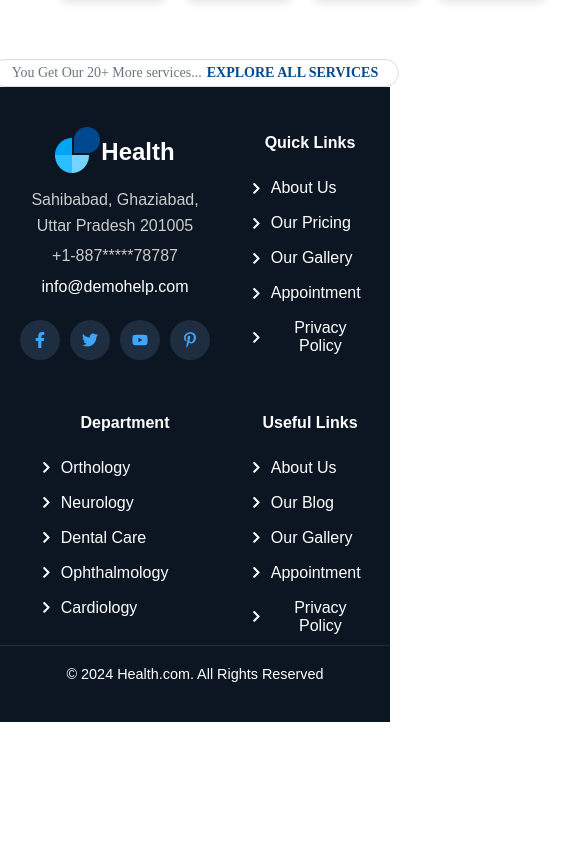
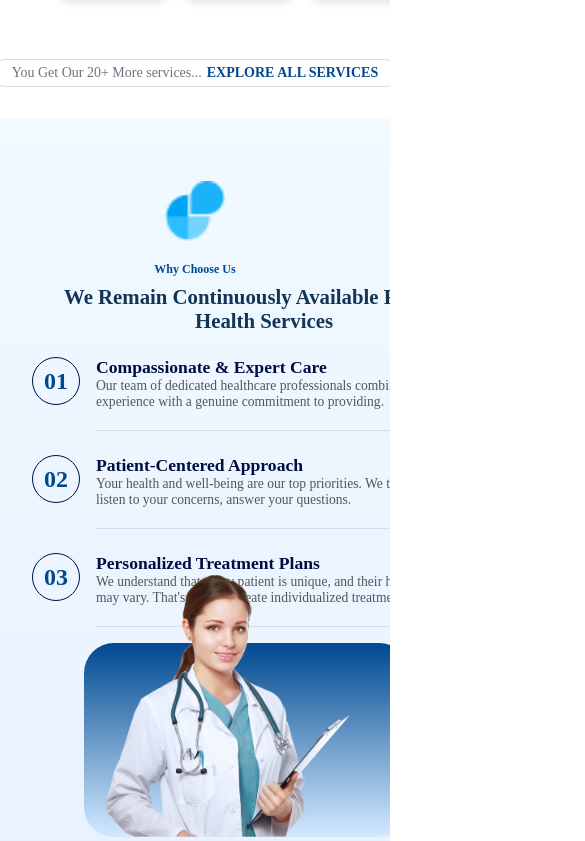
Before and after one commit to majbaulhoque/HealthX-Ventures, a React (Vite) app: page / in a window 390 px wide. Shown: the part 1443-2284 px from the top of the page, 585 px wide, since content can reach past the window. Before the commit the page ends 2165 px from the top, so only its background shows below. Built offline with nearby package versions, Linux system fonts and the light colour scheme.

Commit message:
added choose us section

```diff
--- /dev/null
+++ b/src/Component/Choose Us/ChooseUs.css
@@ -0,0 +1,240 @@
+/* Section Styling */
+.choose-us-section {
+    padding: 2rem;
+    background: linear-gradient(to bottom, #F1FAFF, #E8F1FF);
+    margin-top: 2rem;
+}
+
+.choose-container {
+    display: flex;
+    align-items: center;
+    margin-bottom: 1.5rem;
+    max-width: 1120px;
+    margin: auto;
+    padding-top: 60px;
+    margin-bottom: 10px;
+}
+
+.choose-container p {
+    color: #004990;
+    font-size: 16px;
+    font-weight: bold;
+}
+
+.choose-us-logo {
+    margin-right: 10px;
+}
+
+.container {
+    display: flex;
+    flex-direction: row;
+    align-items: center;
+    justify-content: space-between;
+    flex-wrap: wrap;
+    max-width: 1120px;
+    margin: auto;
+    padding-bottom: 20px;
+}
+
+/* Left Content Section */
+.choose-us-content {
+    flex: 1;
+    min-width: 300px;
+}
+
+.choose-us-content h2 {
+    font-size: 1.8rem;
+    color: #123456;
+    margin-bottom: 1.5rem;
+    width: 400px;
+}
+
+.choose-us-point {
+    display: flex;
+    margin-bottom: 1.5rem;
+}
+
+.point-number {
+    font-size: 1.5rem;
+    font-weight: bold;
+    color: #004990;
+    margin-right: 1rem;
+    border: 1px solid #000D44;
+    border-radius: 50%;
+    padding: 7px;
+    display: flex;
+    align-items: center;
+    justify-content: center;
+    width: 2rem; /* Set the width of the circle */
+    height: 2rem; /* Set the height of the circle */
+}
+
+.point-details h3 {
+    font-size: 1.1rem;
+    color: #000D44;
+    font-weight: bold;
+}
+
+.point-details p {
+    font-size: 0.95rem;
+    color: #555;
+    width: 400px;
+    padding-bottom: 20px;
+    border-bottom: 1px solid #D8DDE1;
+}
+
+/* Right Image Section */
+.choose-us-image {
+    position: relative;
+    flex: 1;
+    display: flex;
+    justify-content: center;
+    align-items: center;
+    max-width: 500px;
+    margin-top: -80px;
+}
+
+.background-shape {
+    position: absolute;
+    background: linear-gradient(180deg, #004990, #D3EAFF);
+    width: 100%;
+    height: 73%;
+    border-radius: 30px;
+    margin-right: 35px;
+    z-index: 0;
+    top: 27%;
+}
+
+.doctor-image {
+    position: relative;
+    z-index: 1;
+    width: 100%;
+    max-width: 400px; /* More reduction for medium and small devices */
+    margin-right: 75px;
+}
+
+.plus-icon {
+    position: absolute;
+    top: 22%;
+    margin-left: 475px;
+    width: 120px;
+    z-index: 2;
+}
+
+/* Responsive Design */
+
+/* Large Devices */
+@media screen and (max-width: 1200px) {
+    .choose-container {
+        display: flex;
+        align-items: center;
+        margin-bottom: 1.5rem;
+        max-width: 1120px;
+        margin: auto;
+        padding-top: 60px;
+        margin-bottom: 5px;
+        justify-content: flex-start;
+    }
+
+    .choose-us-logo {
+        margin-right: 10px;
+        width: 80px;
+    }
+
+    .choose-container p {
+        color: #004990;
+        font-size: 16px;
+        font-weight: bold;
+    }
+}
+
+/* Medium Devices */
+@media screen and (max-width: 768px) {
+    .choose-container {
+        display: flex;
+        flex-direction: column; /* Stack logo and text vertically */
+        align-items: center;
+        justify-content: center;
+        margin-bottom: 1rem;
+        padding-top: 40px;
+    }
+
+    .choose-us-logo {
+        margin-right: 0;
+        width: 70px; /* Resize logo for medium screens */
+        margin-bottom: 1rem;
+    }
+
+    .choose-container p {
+        font-size: 14px;
+        text-align: center;
+        margin-top: 10px;
+    }
+
+    .container {
+        flex-direction: column;
+        align-items: center;
+        justify-content: center;
+    }
+
+    .choose-us-content h2 {
+        font-size: 1.5rem;
+        text-align: center;
+        width: 100%;
+    }
+
+    .doctor-image {
+        max-width: 300px; /* Reduce image size more significantly for medium screens */
+    }
+}
+
+/* Small Devices */
+@media screen and (max-width: 576px) {
+    .choose-container {
+        display: flex;
+        flex-direction: column;
+        align-items: center;
+        justify-content: center;
+        margin-bottom: 0.5rem;
+        padding-top: 30px;
+    }
+
+    .choose-us-logo {
+        width: 60px; /* Reduce logo size for small screens */
+        margin-bottom: 1rem;
+    }
+
+    .choose-container p {
+        font-size: 12px; /* Reduce text size for small screens */
+        text-align: center;
+        margin-top: 5px;
+    }
+
+    .container {
+        flex-direction: column;
+        align-items: center;
+    }
+
+    .choose-us-content h2 {
+        font-size: 1.3rem;
+        text-align: center;
+        width: 100%;
+    }
+
+    .point-details p {
+        font-size: 0.85rem;
+    }
+
+    .plus-icon {
+        width: 80px;
+    }
+
+    .doctor-image {
+        max-width: 250px; /* Further reduce image size for small screens */
+    }
+}
+
+/* Prevent Horizontal Scrolling */
+body, html {
+    overflow-x: hidden; /* Prevent horizontal scrolling */
+}
--- /dev/null
+++ b/src/Component/Choose Us/ChooseUs.jsx
@@ -0,0 +1,60 @@
+import "./ChooseUs.css"; // Import raw CSS
+import Doctor from "../../../public/Image/Doctor-PNG-Images 1.png";
+import Plus from "../../../public/Image/Plus.png";
+import CommonLogo from '../../../public/Image/commonLogo.png';
+
+const ChooseUs = () => {
+    return (
+        <section className="choose-us-section">
+            <div className="choose-container">
+                <img className="choose-us-logo" src={CommonLogo} alt="" />
+                <p>Why Choose Us</p>
+            </div>
+            <div className="container">
+                {/* Left Section: Content */}
+                <div className="choose-us-content">
+                    <h2>We Remain Continuously Available For Your Health Services</h2>
+                    <div className="choose-us-point">
+                        <div className="point-number">01</div>
+                        <div className="point-details">
+                            <h3>Compassionate & Expert Care</h3>
+                            <p>
+                                Our team of dedicated healthcare professionals combines years of
+                                experience with a genuine commitment to providing.
+                            </p>
+                        </div>
+                    </div>
+                    <div className="choose-us-point">
+                        <div className="point-number">02</div>
+                        <div className="point-details">
+                            <h3>Patient-Centered Approach</h3>
+                            <p>
+                                Your health and well-being are our top priorities. We take the
+                                time to listen to your concerns, answer your questions.
+                            </p>
+                        </div>
+                    </div>
+                    <div className="choose-us-point">
+                        <div className="point-number">03</div>
+                        <div className="point-details">
+                            <h3>Personalized Treatment Plans</h3>
+                            <p>
+                                We understand that every patient is unique, and their healthcare
+                                needs may vary. That's why we create individualized treatment.
+                            </p>
+                        </div>
+                    </div>
+                </div>
+
+                {/* Right Section: Image */}
+                <div className="choose-us-image">
+                    <div className="background-shape"></div>
+                    <img src={Doctor} alt="Doctor" className="doctor-image" />
+                    <img src={Plus} alt="Health Plus Icon" className="plus-icon" />
+                </div>
+            </div>
+        </section>
+    );
+};
+
+export default ChooseUs;
--- a/src/Pages/Home/Home.jsx
+++ b/src/Pages/Home/Home.jsx
@@ -1,4 +1,5 @@
 import Banner from "../../Component/Banner/Banner";
+import ChooseUs from "../../Component/Choose Us/ChooseUs";
 import Services from "../../Component/Services/Services";
 
 const Home = () => {
@@ -6,6 +7,7 @@ const Home = () => {
         <div>
             <Banner />
             <Services />
+            <ChooseUs />
         </div>
     );
 };
```
Also changed, not shown: public/Image/Doctor-PNG-Images 1.png (added), public/Image/Plus.png (added).
